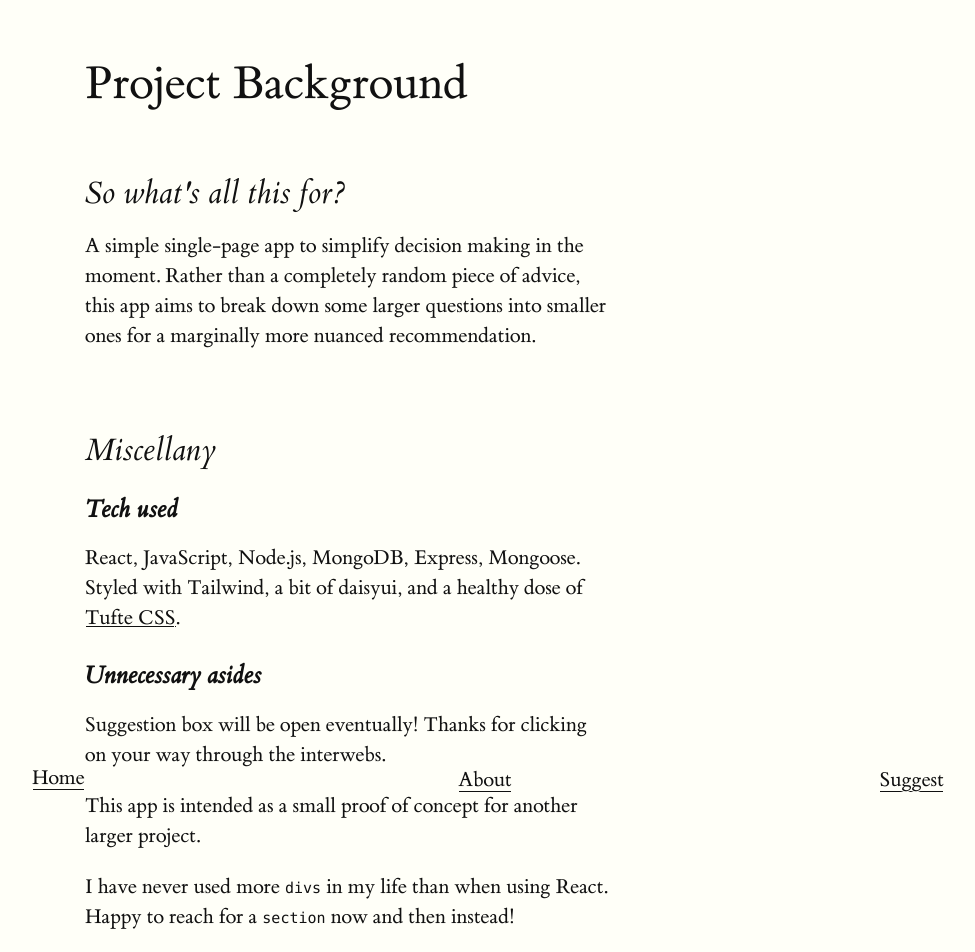
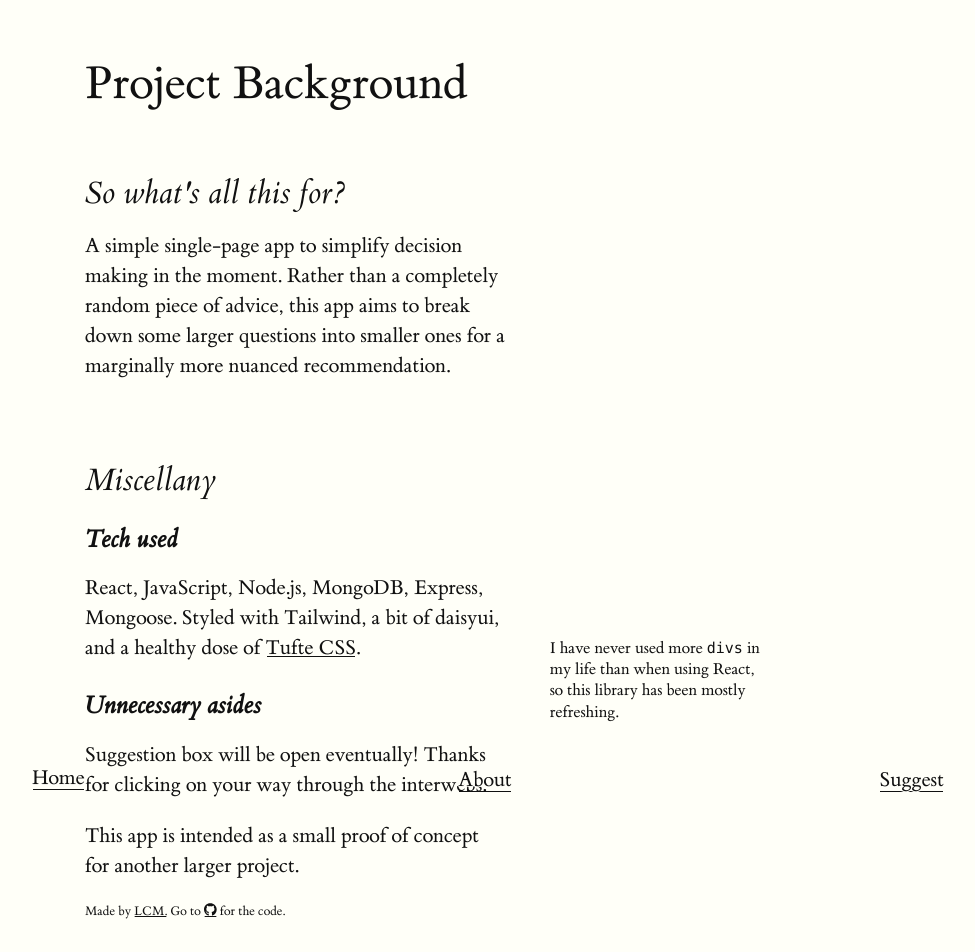
Before and after one commit to h-yung/decision-tree, a React (Create React App) app in the folder tree_front/: page /about in a window 1280 px wide. Shown: the top 952 px of the page, without its empty margins (155-1130 px from the left). Built offline with nearby package versions, Linux system fonts and the light colour scheme.

Commit message:
formatted aside

```diff
--- a/tree_front/src/views/About.js
+++ b/tree_front/src/views/About.js
@@ -12,11 +12,12 @@ export default function About(){
             <section>
                 <h2>Miscellany</h2>
                 <h3 className="font-semibold">Tech used</h3>
-                <p>React, JavaScript, Node.js, MongoDB, Express, Mongoose. Styled with Tailwind, a bit of daisyui, and a healthy dose of <a href="https://edwardtufte.github.io/tufte-css/">Tufte CSS</a>.</p>
+                <p>React, JavaScript, Node.js, MongoDB, Express, Mongoose. Styled with Tailwind, a bit of daisyui, and a healthy dose of <a href="https://edwardtufte.github.io/tufte-css/">Tufte CSS</a>. <label htmlFor="mn-comment"
+       className="margin-toggle">&#8853;</label><input type="checkbox"
+       id="mn-comment" className="margin-toggle"/><span className="marginnote">I have never used more <code>divs</code> in my life than when using React, so this library has been mostly refreshing.</span></p>
                 <h3 className="font-semibold">Unnecessary asides</h3>
                 <p>Suggestion box will be open eventually! Thanks for clicking on your way through the interwebs.</p>
                 <p>This app is intended as a small proof of concept for another larger project.</p>
-                <p>I have never used more <code>divs</code> in my life than when using React. Happy to reach for a <code>section</code> now and then instead!</p>
                 <p className="text-sm">Made by <a href="https://hyung.netlify.com">LCM.</a> Go to <a href=""><FontAwesomeIcon icon={faGithub} /></a> for the code.</p>
             </section>
         </div>
--- a/tree_front/src/views/Layout.js
+++ b/tree_front/src/views/Layout.js
@@ -7,7 +7,7 @@ export default function Layout(){
 
 
     return (
-        <div className="max-h-screen">
+        <div className="max-h-screen max-w-screen-md">
 			<main className="Layout-main max-h-fit">
 				<Outlet />
 			</main>
```
